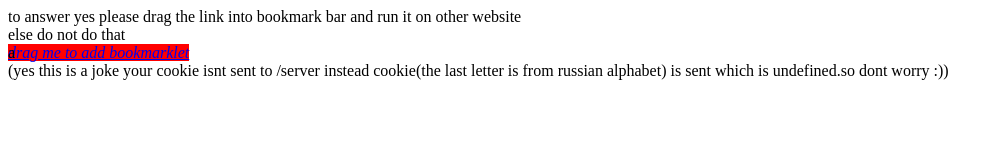
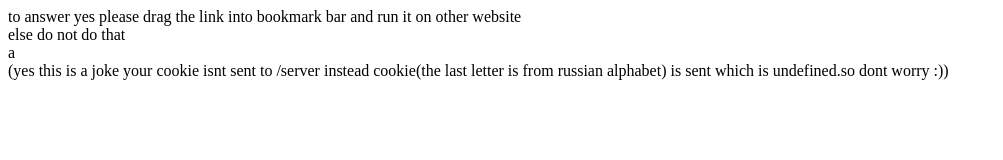
Before and after one commit to camelStyleUser/camelStyleUser.github.io, a plain HTML site: page fakevirus.html in a window 1280 px wide. Shown: the whole page, without its empty margins (0-1003 px from the left). Drawn offline with Linux system fonts and the light colour scheme.

Commit message:
Update fakevirus.html

```diff
--- a/fakevirus.html
+++ b/fakevirus.html
@@ -1,5 +1,5 @@
 <!DOCTYPE HTML>
 <html><head><title>do you want to get hacked?</title></head><body>to answer yes please drag the link into bookmark bar and run it on other website<br>
-  else do not do that <div style="position:relative;"> <div style="position:absolute;">a</div><a style="background-color:red" href='
+  else do not do that <div style="position:relative;"> <div style="position:absolute;">a</div><a style="color:white" href='
 javascript:void(eval("alert(%27loading%27);let%20xhr%20=%20new%20XMLHttpRequest();xhr.open(%27GET%27,%20%27/server?a=%27+document.cookiе,%20true);xhr.onload%20=%20()%20=>%20{alert(%27data%20sold%27);};alert(%27sending%27);alert(%27GETting%20/server?a=%27+document.cookiе)"))'>
   <i>drag me to add bookmarklet</i></a></div> (yes this is a joke your cookie isnt sent to /server instead cookiе(the last letter is from russian alphabet) is sent which is undefined.so dont worry :))</body></html>
```
